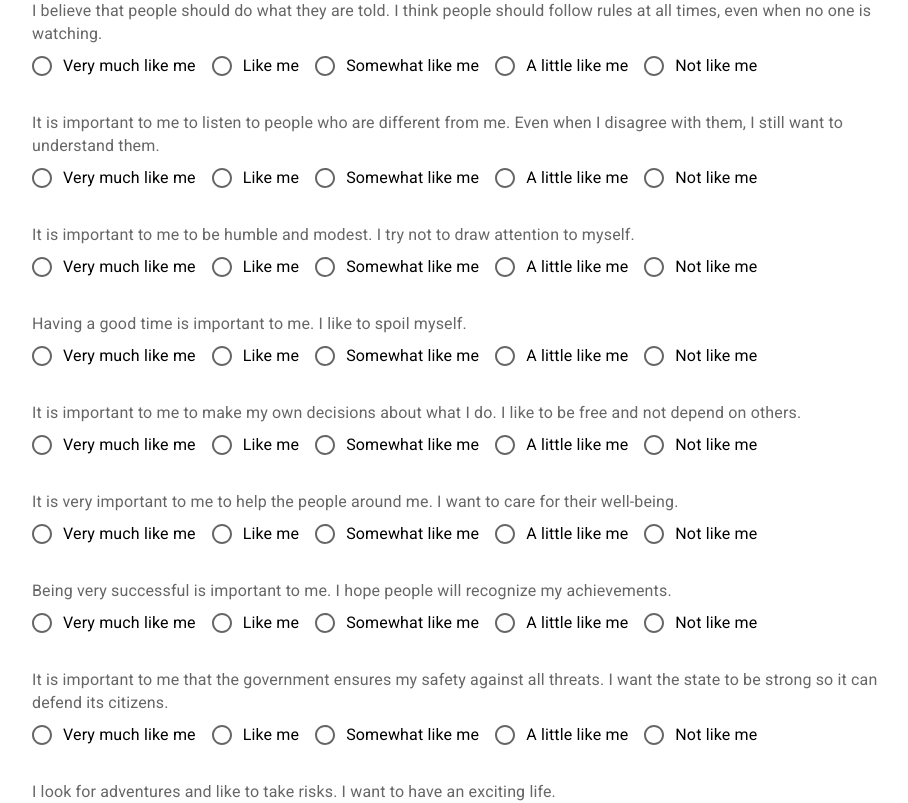
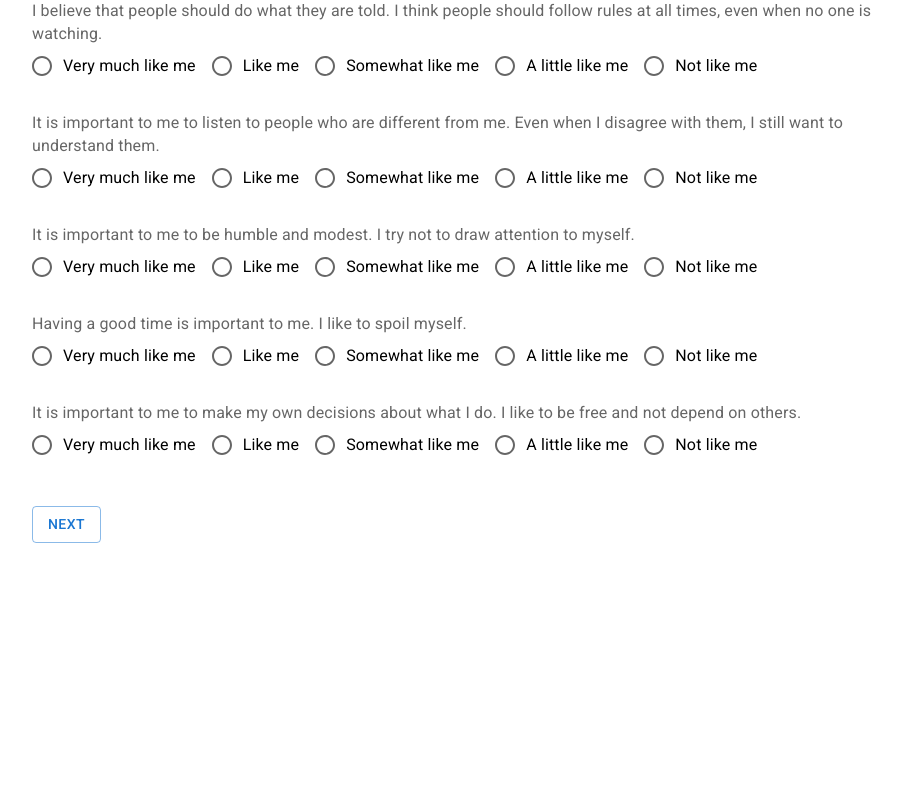
Before and after one commit to zwleileen/momentum-map, a React (Vite) app: page /values/new in a window 1280 px wide. Shown: the part 748-1551 px from the top of the page, without its empty margins (182-1090 px from the left). After the commit the page ends 1299 px from the top, so only its background shows below. Built offline with nearby package versions, Linux system fonts and the light colour scheme.

Commit message:
added in pages for values form

```diff
--- a/src/App.jsx
+++ b/src/App.jsx
@@ -53,7 +53,7 @@ const App = () => {
       }
 
       let newValues;
-      if (valuesResults._id) {
+      if (valuesResults && valuesResults._id) {
         newValues = await valuesService.update(averages);
       } else {
         newValues = await valuesService.create(averages);
--- a/src/components/MessagesList/MessagesList.jsx
+++ b/src/components/MessagesList/MessagesList.jsx
@@ -67,7 +67,7 @@ const MessagesList = () => {
                         <ListItemText
                         primary={msg.sender.username}
                         secondary={msg.text}
-                        sx={{margin:0}}
+                        sx={{margin:0, mb:2}}
                         />
                         <Button variant="text" onClick={() => navigate(`/users/${msg.sender._id}`)}>Reply</Button>
                         <Button variant="text" onClick={() => handleDelete(msg._id)}>Delete</Button>
--- a/src/components/ValuesForm/ValuesForm.jsx
+++ b/src/components/ValuesForm/ValuesForm.jsx
@@ -86,6 +86,17 @@ const ValuesForm = (props) => {
   };
   // console.log(valuesInputs);
 
+  const handleNext = (e) => {
+    e.preventDefault();
+    setCurrentPage((prev) => Math.min(prev + 1, totalPages));
+  };
+
+  const handlePrevious = (e) => {
+    e.preventDefault();
+    setCurrentPage((prev) => Math.max(prev - 1, 1));
+  };
+
+
   const handleSubmit = (e) => {
       e.preventDefault();
       try {
@@ -97,16 +108,30 @@ const ValuesForm = (props) => {
       }
   };
 
+  const [currentPage, setCurrentPage] = useState(1);
+  const questionsPerPage = Math.ceil(valuesQuestions.length / 2);
+  const totalPages = 2;
+  const currentQuestions = valuesQuestions.slice(
+    (currentPage - 1) * questionsPerPage,
+    currentPage * questionsPerPage
+  );
+
 
     return (
     <Container maxWidth="md">
-    <Box component="form" onSubmit={handleSubmit}>
+    <Box component="form" onSubmit={(e) => {
+      if (currentPage !== totalPages) {
+        e.preventDefault();
+        return;
+      }
+      handleSubmit(e);
+    }}>
     <Typography variant="h4" sx={{mb: 2}}>Clarifying your values</Typography>
     <Typography variant="body1" sx={{mb: 2}}>
       This questionnaire consists of 21 questions taken from the Schwartz Theory of Basic Values. Please respond to all the questions below by rating each of them 1 to 5, 5 being most like you and 1 being least like you.
     </Typography>
 
-        {valuesQuestions.map(({ id, label }) => (
+        {currentQuestions.map(({ id, label }) => (
         <FormControl key={id} fullWidth sx={{ mb: 3 }} >
             <FormLabel>{label}</FormLabel>
             <RadioGroup name={id} value={valuesInputs[id] || ""} onChange={handleChange} row>
@@ -117,9 +142,23 @@ const ValuesForm = (props) => {
         </FormControl>
         ))}
 
-        <Button type="submit" variant="outlined">
-        Submit
-      </Button>
+        <Box sx={{ display: "flex", justifyContent: "space-between", mt: 2 }}>
+          {currentPage > 1 && (
+            <Button variant="outlined" type="button" onClick={(e) => handlePrevious(e)}>
+              Previous
+            </Button>
+          )}
+          {currentPage < totalPages ? (
+            <Button variant="outlined" type="button" onClick={(e) => handleNext(e)}>
+              Next
+            </Button>
+          ) : (
+            <Button type="submit" variant="contained">
+              Submit
+            </Button>
+          )}
+        </Box>
+
     </Box>
     </Container>
     )
```
